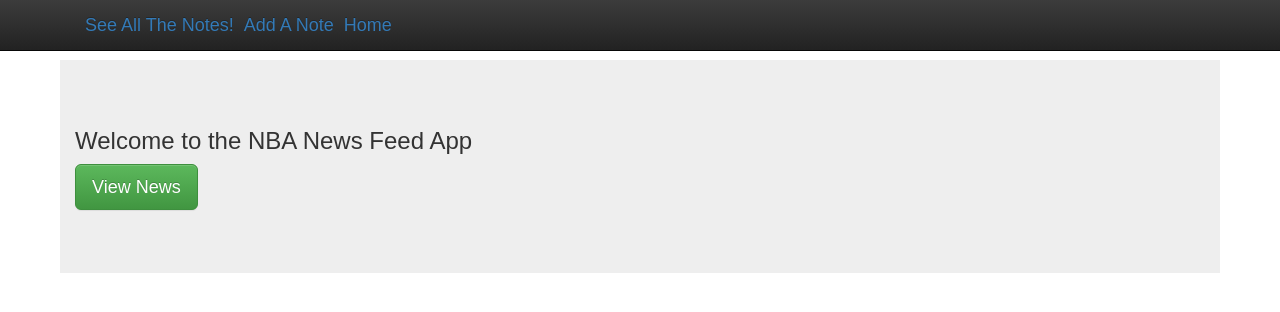
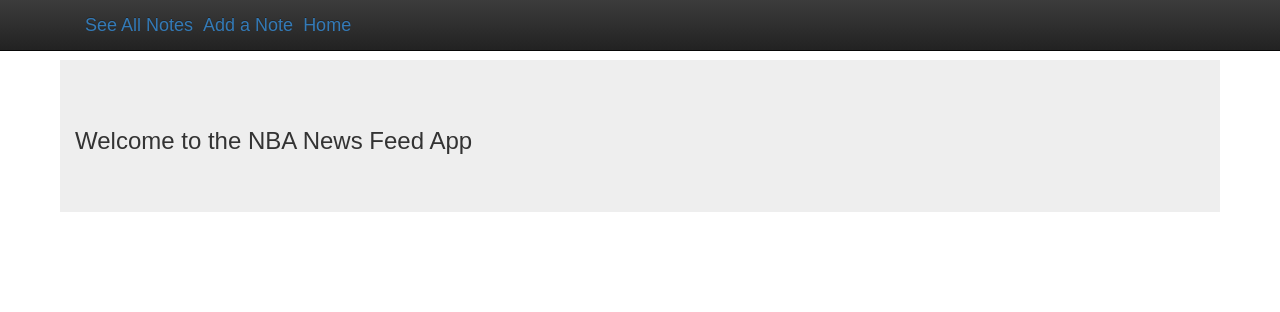
Before and after one commit to ChristopherJamesN/sports-news-feed, a React (Create React App) app: page / in a window 1280 px wide. Shown: the top 312 px of the page. Built offline with nearby package versions, Linux system fonts and the light colour scheme.

Commit message:
Removed button from home page of app.

```diff
--- a/src/App.js
+++ b/src/App.js
@@ -11,10 +11,10 @@
           <Grid>
             <Navbar.Header>
               <Navbar.Brand>
-                <NavLink style={{ marginRight: '10px' }} to="/notes">See All The Notes!</NavLink>
-                <NavLink style={{ marginRight: '10px' }} to="/notes/new">Add A Note</NavLink>
+                <NavLink style={{ marginRight: '10px' }} to="/notes">See All Notes</NavLink>
+                <NavLink style={{ marginRight: '10px' }} to="/notes/new">Add a Note</NavLink>
                 <NavLink style={{ marginRight: '10px' }} to="/">Home</NavLink>
-            </Navbar.Brand>
+              </Navbar.Brand>
             <Navbar.Toggle />
           </Navbar.Header>
         </Grid>
@@ -22,18 +22,9 @@
       <Jumbotron>
           <Grid>
             <h1>
-              <Route exact path="/" render={() => <h3>Welcome to the NBA News Feed App</h3>} />
+              <Route exact path="/" render={() => <h3>Welcome to the NBA News Feed App</h3> } />
               <Route path="/notes" component={NotesPage} />
             </h1>
-            <p>
-              <Button
-                bsStyle="success"
-                bsSize="large"
-                href="http://www.nba.com/news"
-                target="_blank">
-                View News
-              </Button>
-            </p>
           </Grid>
         </Jumbotron>
 
```
